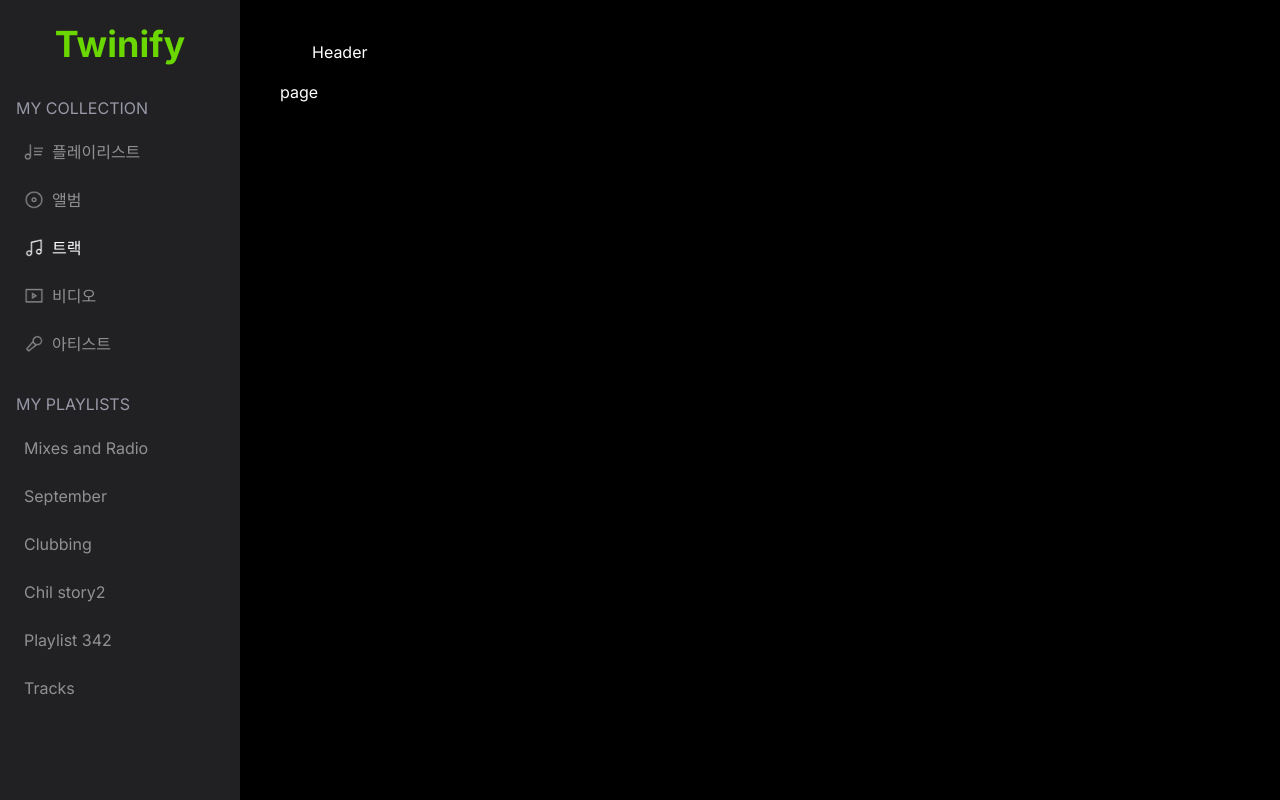
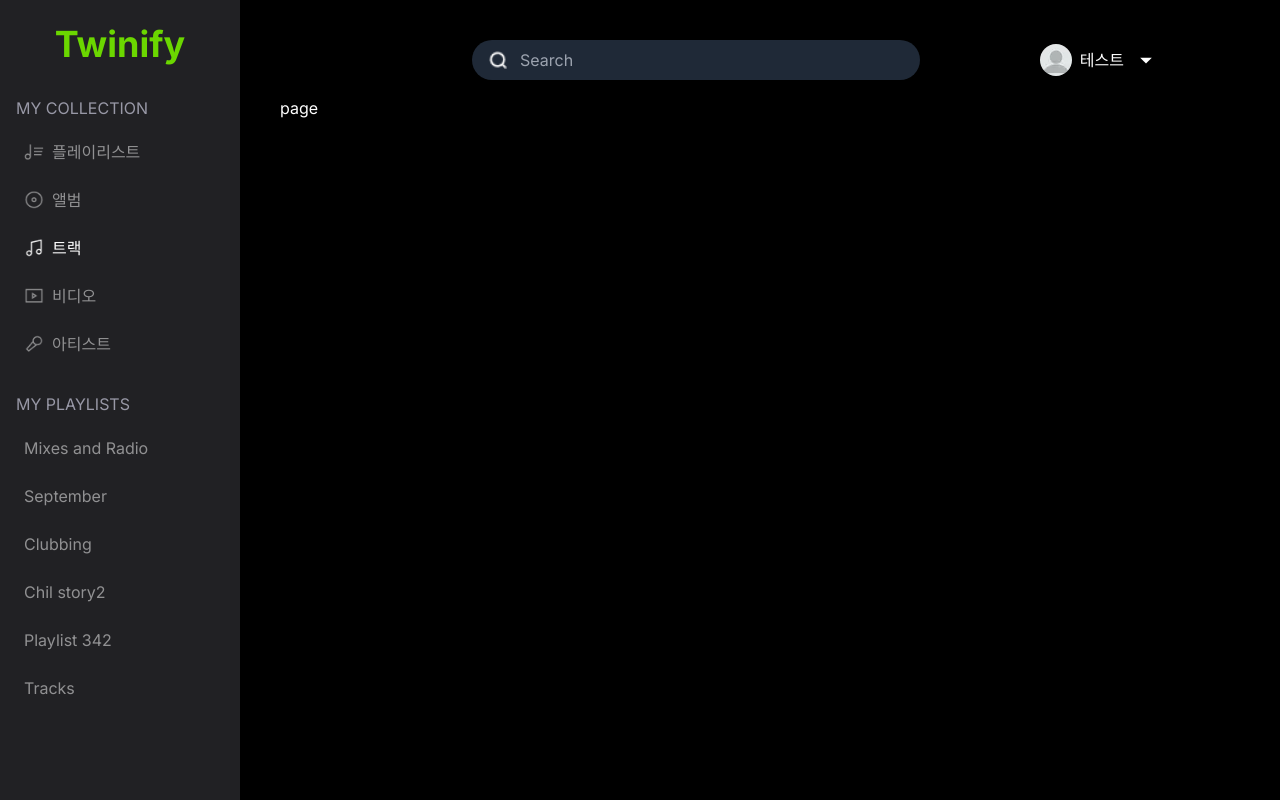
Before and after one commit to jongha1230/Twinify, a Next.js app: page /mypage in a window 1280 px wide. Built offline with nearby package versions, Linux system fonts and the light colour scheme.

Commit message:
💄 style: 헤더 스타일링

```diff
--- a/src/components/common/Header/Header.tsx
+++ b/src/components/common/Header/Header.tsx
@@ -1,5 +1,110 @@
+"use client";
+
+import Image from "next/image";
+import Link from "next/link";
+import { useEffect, useRef, useState } from "react";
+
 function Header() {
-  return <div className="px-8 py-4">Header</div>;
+  const [isDropdownOpen, setIsDropdownOpen] = useState(false);
+  const dropdownRef = useRef<HTMLDivElement>(null);
+
+  const user = { name: "테스트" };
+
+  useEffect(() => {
+    function handleClickOutside(event: MouseEvent) {
+      if (
+        dropdownRef.current &&
+        !dropdownRef.current.contains(event.target as Node)
+      ) {
+        setIsDropdownOpen(false);
+      }
+    }
+    document.addEventListener("mousedown", handleClickOutside);
+    return () => {
+      document.removeEventListener("mousedown", handleClickOutside);
+    };
+  }, []);
+
+  return (
+    <header className="px-8 py-4 flex items-center justify-end bg-black relative">
+      <div className="w-full max-w-md relative">
+        <Image
+          src="/icons/search.png"
+          alt="Search icon"
+          width={20}
+          height={20}
+          className="absolute left-4 top-1/2 transform -translate-y-1/2"
+        />
+        <input
+          type="text"
+          placeholder="Search"
+          className="w-full px-12 py-2 bg-gray-800 text-white rounded-full focus:outline-none focus:ring-2 focus:ring-brandPrimary focus:border-transparent "
+        />
+      </div>
+      <div className="w-1/3 flex justify-end">
+        {user ? (
+          <div className="relative mr-16" ref={dropdownRef}>
+            <button
+              onClick={() => setIsDropdownOpen(!isDropdownOpen)}
+              className="flex items-center space-x-2"
+            >
+              <Image
+                src="/defaultProfile.webp"
+                alt="User avatar"
+                width={32}
+                height={32}
+                className="rounded-full"
+              />
+              <span className="text-white">{user.name}</span>
+              <svg
+                className={`transition-transform transform ${
+                  isDropdownOpen ? "rotate-180" : "rotate-0"
+                }`}
+                xmlns="http://www.w3.org/2000/svg"
+                viewBox="0 0 24 24"
+                width="28"
+                height="28"
+                fill="currentColor"
+              >
+                <path d="M7 10l5 5 5-5z" />
+              </svg>
+            </button>
+            {isDropdownOpen && (
+              <div className="absolute left-0 mt-4 w-48 bg-gray-800 rounded-md shadow-lg">
+                <ul className="py-1">
+                  <li>
+                    <Link
+                      href="#"
+                      className="block px-4 py-2 text-sm text-white hover:bg-gray-700"
+                    >
+                      마이페이지
+                    </Link>
+                  </li>
+                  <li>
+                    <Link
+                      href="#"
+                      className="block px-4 py-2 text-sm text-white hover:bg-gray-700"
+                    >
+                      로그아웃
+                    </Link>
+                  </li>
+                </ul>
+              </div>
+            )}
+          </div>
+        ) : (
+          <div className="space-x-4">
+            <Link href="/login" className="text-white hover:text-gray-300">
+              로그인
+            </Link>
+            <Link href="/signup" className="text-white hover:text-gray-300">
+              회원가입
+            </Link>
+          </div>
+        )}
+      </div>
+    </header>
+  );
 }
 
 export default Header;
```
Also changed, not shown: public/defaultProfile.webp (added), public/icons/search.png (added).
